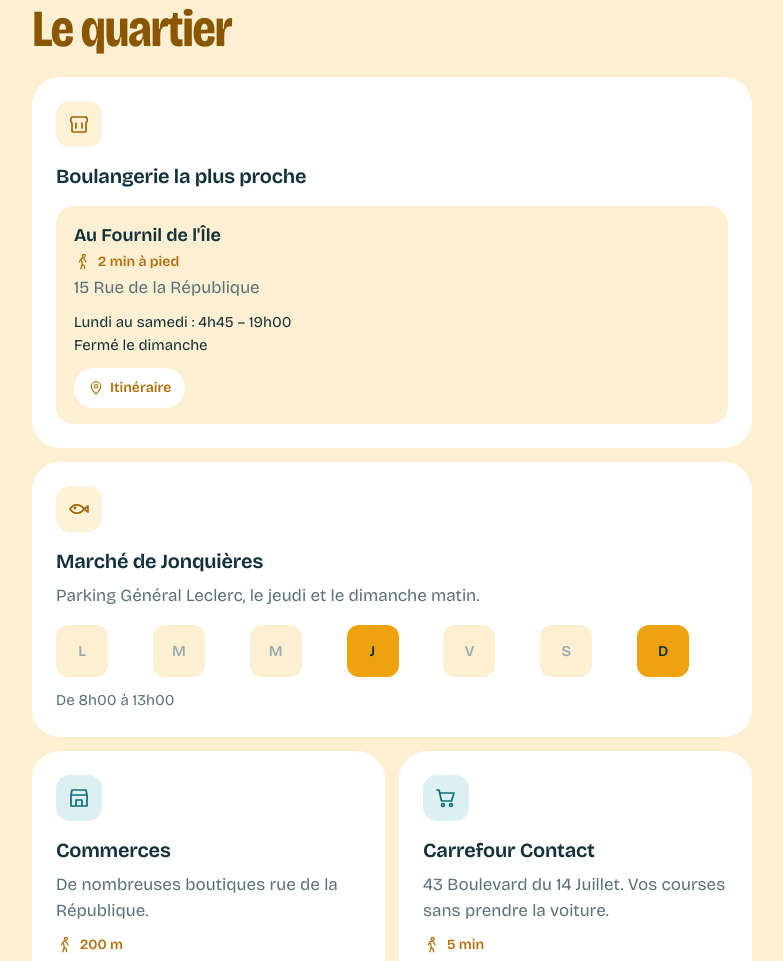
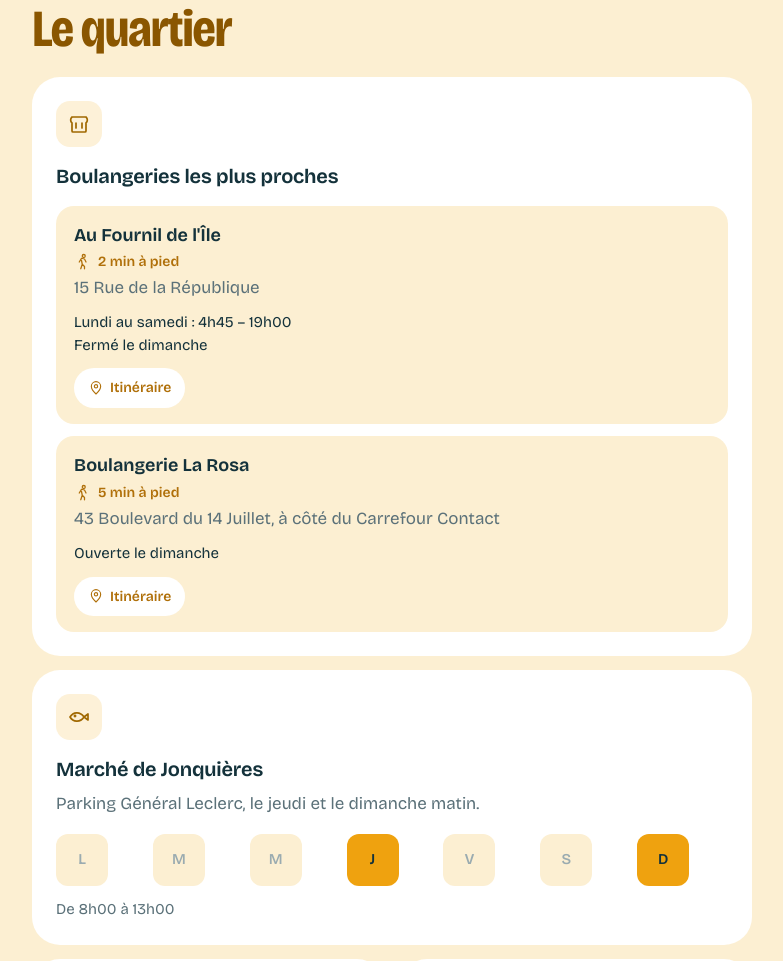
Before and after one commit to Daft-JC/guide-t2-rue-brescon, a plain HTML site: page index.html in a window 1280 px wide. Shown: the part 3849-4810 px from the top of the page, without its empty margins (248-1031 px from the left). Drawn offline with nearby package versions, Linux system fonts and the light colour scheme.

Commit message:
Ajoute la boulangerie La Rosa, ouverte le dimanche
Co-Authored-By: Claude Opus 5.5 <noreply@anthropic.com>

```diff
--- a/index.html
+++ b/index.html
@@ -400,13 +400,19 @@ footer strong{display:block;color:#fff;font-size:16px;margin-bottom:2px}
     <div class="quartier">
       <div class="bloc large">
         <div class="ic-rond ic-ocre"><svg class="i" viewBox="0 0 24 24" aria-hidden="true"><path d="M5 11a4 4 0 0 1 0-6h14a4 4 0 0 1 0 6v8a1 1 0 0 1-1 1H6a1 1 0 0 1-1-1Z"/><path d="M9 11v5M15 11v5"/></svg></div>
-        <h3>Boulangerie la plus proche</h3>
+        <h3>Boulangeries les plus proches</h3>
         <div class="boul">
           <div class="boul-item">
             <div class="boul-tete"><strong>Au Fournil de l'Île</strong><span class="dist"><svg class="i" viewBox="0 0 24 24" aria-hidden="true"><circle cx="13" cy="4" r="2"/><path d="m9 21 2-6 3 3v3M7 12l3-5 4 1 2 4M11 15l-1-5"/></svg> 2 min à pied</span></div>
             <p class="muted">15 Rue de la République</p>
             <ul class="horaires"><li>Lundi au samedi : 4h45 – 19h00</li><li>Fermé le dimanche</li></ul>
             <a class="lien-itin" href="https://www.google.com/maps/dir/?api=1&destination=15%20Rue%20de%20la%20R%C3%A9publique%2C%2013500%20Martigues" target="_blank" rel="noopener"><svg class="i i-s" viewBox="0 0 24 24" aria-hidden="true"><path d="M12 21s-7-6.2-7-11.5A7 7 0 0 1 19 9.5C19 14.8 12 21 12 21Z"/><circle cx="12" cy="9.5" r="2.5"/></svg> Itinéraire</a>
+          </div>
+          <div class="boul-item">
+            <div class="boul-tete"><strong>Boulangerie La Rosa</strong><span class="dist"><svg class="i" viewBox="0 0 24 24" aria-hidden="true"><circle cx="13" cy="4" r="2"/><path d="m9 21 2-6 3 3v3M7 12l3-5 4 1 2 4M11 15l-1-5"/></svg> 5 min à pied</span></div>
+            <p class="muted">43 Boulevard du 14 Juillet, à côté du Carrefour Contact</p>
+            <ul class="horaires"><li>Ouverte le dimanche</li></ul>
+            <a class="lien-itin" href="https://www.google.com/maps/dir/?api=1&destination=43%20Boulevard%20du%2014%20Juillet%2C%2013500%20Martigues" target="_blank" rel="noopener"><svg class="i i-s" viewBox="0 0 24 24" aria-hidden="true"><path d="M12 21s-7-6.2-7-11.5A7 7 0 0 1 19 9.5C19 14.8 12 21 12 21Z"/><circle cx="12" cy="9.5" r="2.5"/></svg> Itinéraire</a>
           </div>
         </div>
       </div>
```
